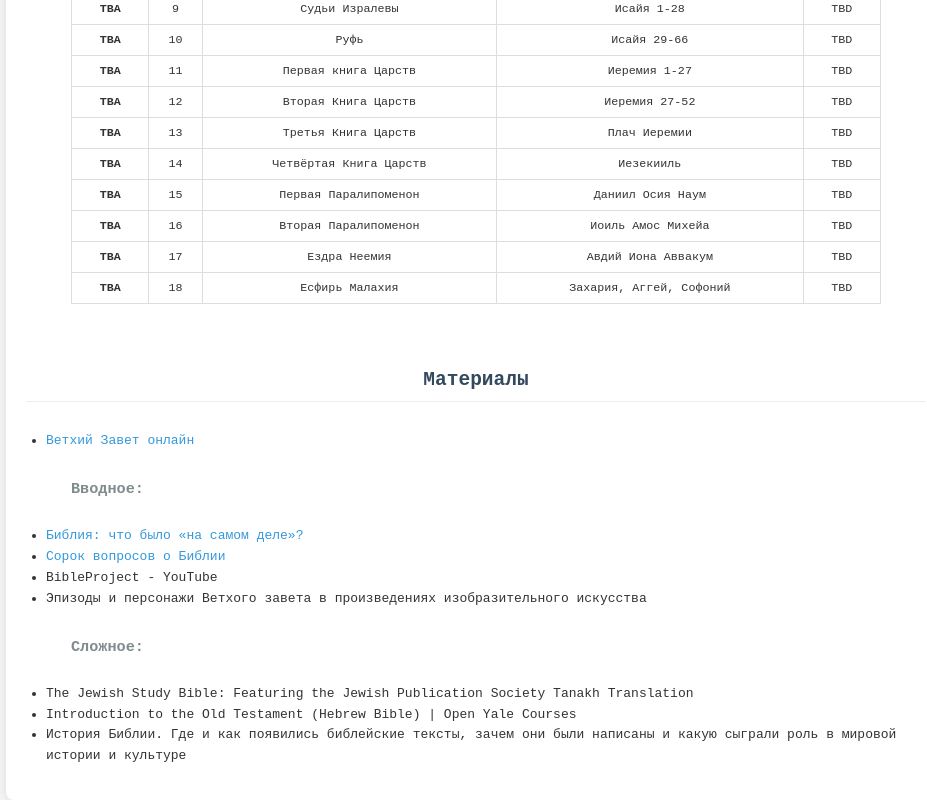
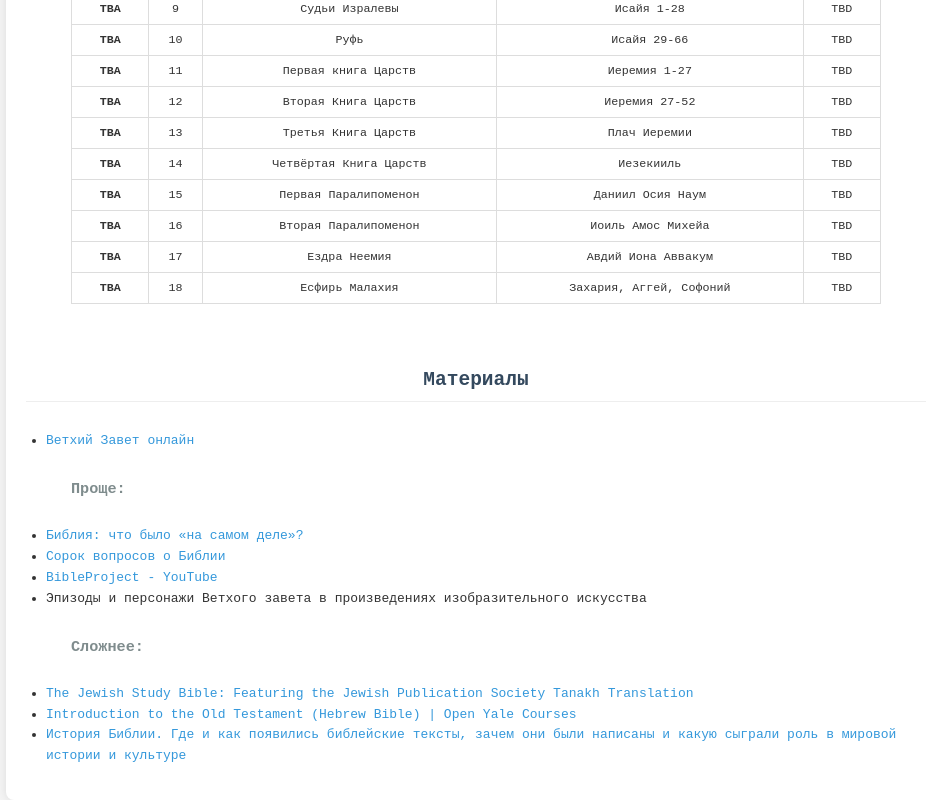
Before and after one commit to tgadeliya/readings, a plain HTML site: page index.html in a window 1280 px wide. Shown: the part 426-1226 px from the top of the page, without its empty margins (164-1091 px from the left). Drawn offline with Linux system fonts and the light colour scheme.

Commit message:
Update links

```diff
--- a/index.html
+++ b/index.html
@@ -50,19 +50,19 @@
             <li><a href="https://ekzeget.ru/" target="_blank">Ветхий Завет онлайн</a></li>
         </ul>
 
-        <h3>Вводное:</h3>
+        <h3>Проще:</h3>
         <ul>
             <li><a href="https://flibusta.is/b/648714">Библия: что было «на самом деле»?</a></li>
             <li><a href="https://flibusta.is/b/425626">Сорок вопросов о Библии</a></li>
-            <li>BibleProject - YouTube</li>
+            <li><a href="https://www.youtube.com/@bibleproject">BibleProject - YouTube</a></li>
             <li>Эпизоды и персонажи Ветхого завета в произведениях изобразительного искусства</li>
         </ul>
 
-        <h3>Сложное:</h3>
+        <h3>Сложнее:</h3>
         <ul>
-            <li>The Jewish Study Bible: Featuring the Jewish Publication Society Tanakh Translation</li>
-            <li>Introduction to the Old Testament (Hebrew Bible) | Open Yale Courses</li>
-            <li>История Библии. Где и как появились библейские тексты, зачем они были написаны и какую сыграли роль в мировой истории и культуре</li>
+            <li><a href="https://www.stmarksrva.org/Customer-Content/www/CMS/files/The_Jewish_Study_Bible.pdf"> The Jewish Study Bible: Featuring the Jewish Publication Society Tanakh Translation</a></li>
+            <li><a href="https://oyc.yale.edu/religious-studies/rlst-145">Introduction to the Old Testament (Hebrew Bible) | Open Yale Courses</a></li>
+            <li><a href="https://flibusta.is/b/646622">История Библии. Где и как появились библейские тексты, зачем они были написаны и какую сыграли роль в мировой истории и культуре</a></li>
         </ul>
 
         <!-- <div class="table-caption">Размер книг относительно Ветхого Завета</div>
```
